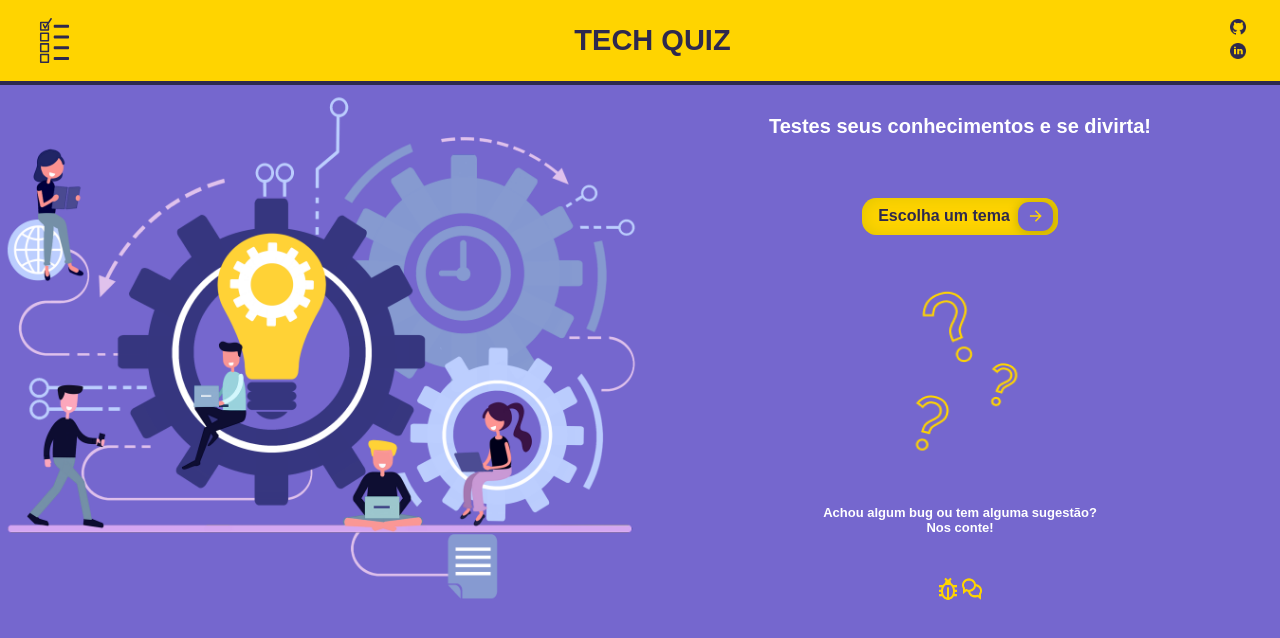
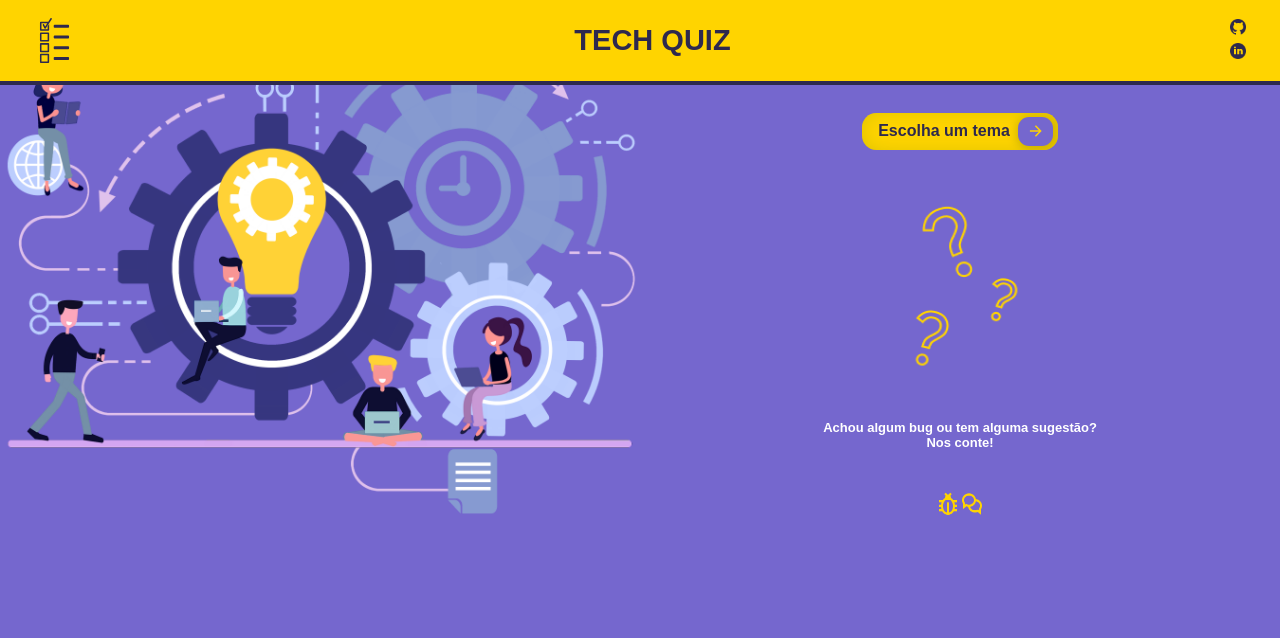
Before and after one commit to emilyjuly/tech-quiz, a Vue app: page / in a window 1280 px wide. Shown: the top 638 px of the page. Built offline with nearby package versions, Linux system fonts and the light colour scheme; a web font is replaced by a local one.

Commit message:
Feito reparo no header e na página inicial

```diff
--- a/src/components/HeaderPage.vue
+++ b/src/components/HeaderPage.vue
@@ -46,6 +46,7 @@ header {
     height: 85px;
     border-bottom: solid 4px #2e294e;
     display: flex;
+    position: fixed;
     justify-content: center;
     align-items: center;
 }
--- a/src/pages/HomePage.vue
+++ b/src/pages/HomePage.vue
@@ -12,7 +12,7 @@
             </div>
             <div class="container-right">
                 <div class="right-top">
-                    <p>Testes seus conhecimentos e se divirta!</p>
+                    <p>Teste seus conhecimentos e se divirta!</p>
 
                     <button class="cssbuttons-io-button">
                         Escolha um tema
```
